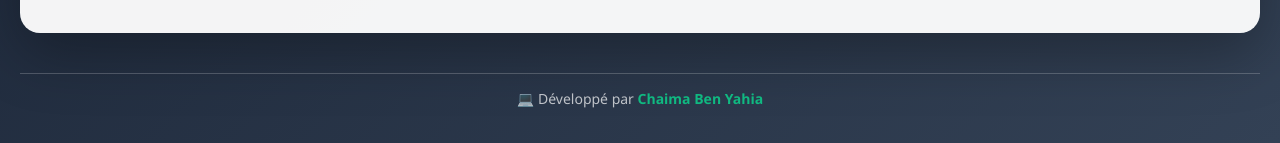
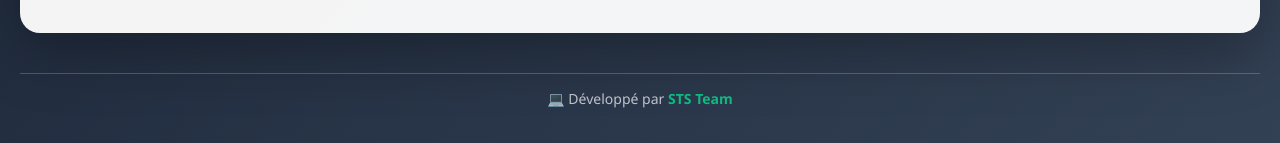
Before and after one commit to STS-Engineer/VO_RH_APP, a Flask app: page /rh/ in a window 1280 px wide. Shown: the part 1930-2073 px from the top of the page. Run offline with Flask 3, Linux system fonts and the light colour scheme; data that the repository does not hold is empty; some libraries are stand-ins or nearby versions.

Commit message:
Update index.html

```diff
--- a/rh_app/templates/rh/index.html
+++ b/rh_app/templates/rh/index.html
@@ -411,7 +411,7 @@
 
 
   <footer class="footer">
-    <p>💻 Développé par <strong>Chaima Ben Yahia</strong></p>
+    <p>💻 Développé par <strong>STS Team</strong></p>
   </footer>
 </body>
 
```
